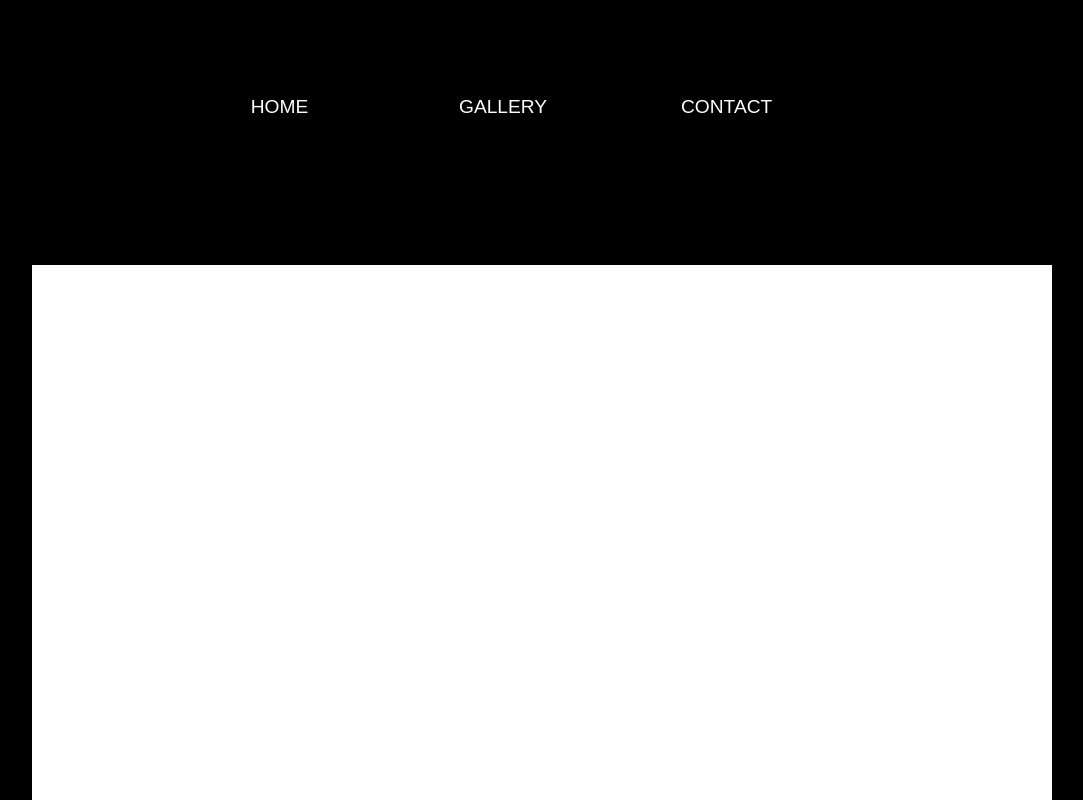
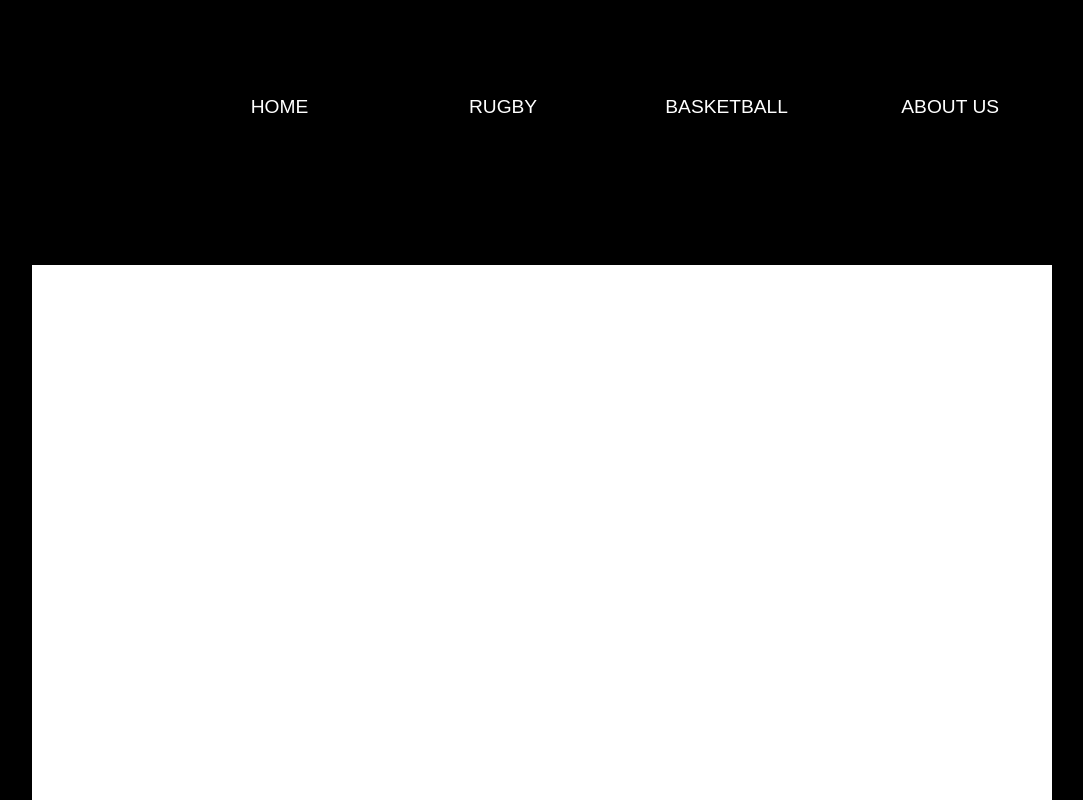
Before and after one commit to digtalsefo/CSS-Grid-Progress, a plain HTML site: page index.html in a window 1280 px wide. Shown: the top 800 px of the page, without its empty margins (98-1181 px from the left). Drawn offline with Linux system fonts and the light colour scheme; files that its build step writes are made by us from their sources.

Commit message:
Update index.html

```diff
--- a/index.html
+++ b/index.html
@@ -26,8 +26,9 @@
       <section class="nav">
         <ul>
          <li><a href="index.html">Home</a></li>
-         <li><a href="index.html">Gallery</a></li>
-         <li><a href="index.html">contact</a></li>
+         <li><a href="index.html">Rugby</a></li>
+         <li><a href="index.html">Basketball</a></li>
+         <li><a herf="index.html">About us</a></li>
         </ul>
        </section>
      </div>
```
